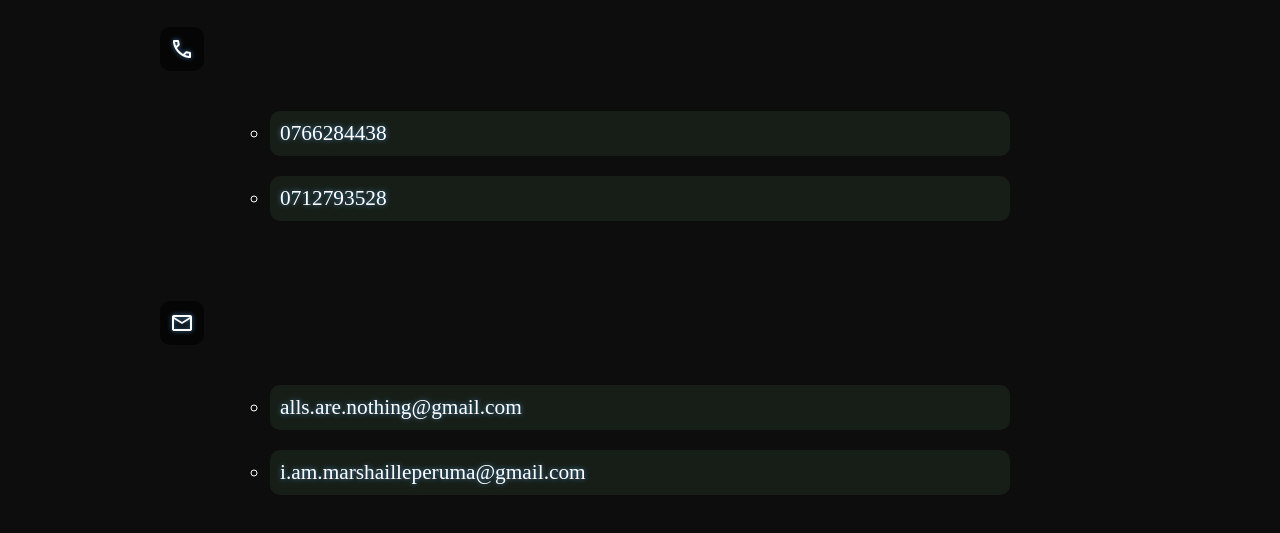
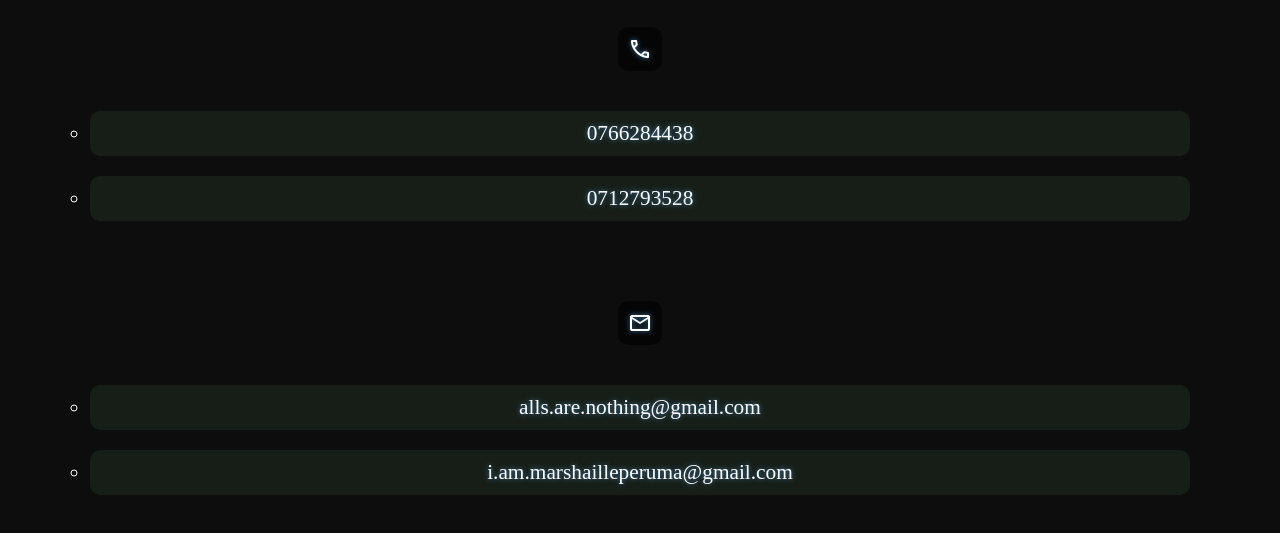
Before and after one commit to dinusasa/sassas, a plain HTML site: page links/contact.html in a window 1280 px wide. Shown: the part 135-668 px from the top of the page. Drawn offline with nearby package versions, Linux system fonts and the light colour scheme.

Commit message:
contact.css

```diff
--- a/links/scripts/contact.css
+++ b/links/scripts/contact.css
@@ -33,9 +33,7 @@ h1:hover{
 ul {
   color: white;
   text-shadow: 0 0 5px #4682B4;
-  margin-right: 100px;
-  text-align: justify;
-  margin-left: 100px;
+  margin: 10px;
 }
 
 li {
@@ -43,7 +41,6 @@ li {
   background-color: rgba(90, 138, 90, 0.137);
   word-wrap: break-word;
   border-radius: 10px;
-  text-align: justify;
   padding: 10px;
 }
 
@@ -62,9 +59,8 @@ a {
   text-shadow: 0 0 5px #4682B4;
   font-family: kode-mono;
   font-size: 30pt;
-  margin-left: 30px;
   background-color: black;
-  margin-bottom: 100px;
+  margin: 10px;
 }
 a:hover {
   text-shadow: 0 0 5px #4682B4;
```
